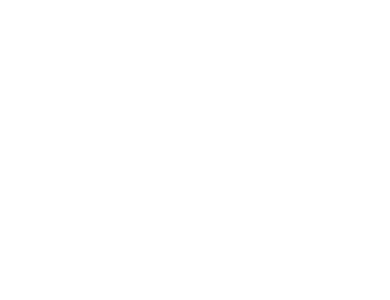
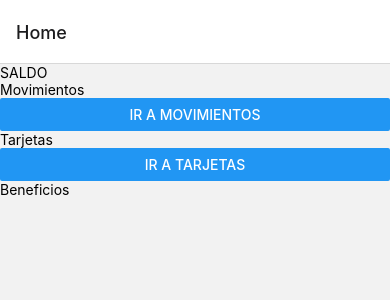
Before and after one commit to sonovdragons/myBank-ReactNative, a React Native app: screen / in a window 390 px wide. Shown: the top 300 px of the page. Built offline with nearby package versions, Linux system fonts and the light colour scheme.

Commit message:
navigation

```diff
--- a/App.js
+++ b/App.js
@@ -13,9 +13,7 @@
   if (!loaded) return <AppLoading />
 
   return (
-    <View style={styles.container}>
       <BankNavigator />
-    </View>
   );
 }
 
--- /dev/null
+++ b/Screens/AccountMovements.js
@@ -0,0 +1,25 @@
+import React from 'react'
+import {View, Text, StyleSheet, Button} from 'react-native'
+
+function AccountMovements({navigation}) {
+    return (
+        <View>
+            <Text>AccountMovements</Text>
+            <Button title="Ir a Tarjetas" onPress={() => {
+                navigation.navigate('BankCards')
+            }} />
+
+        </View>
+    )
+}
+
+const styles = StyleSheet.create({
+    container: {
+        flex: 1,
+        backgroundColor: '#fff',
+        alignItems: 'center',
+        justifyContent: 'center',
+    },
+});
+
+export default AccountMovements
--- /dev/null
+++ b/Screens/BankCards.js
@@ -0,0 +1,20 @@
+import React from 'react'
+import {View, Text, StyleSheet} from 'react-native'
+
+function BankCards() {
+    return (
+        <View>
+            <Text>BankCards</Text>
+        </View>
+    )
+}
+
+const styles = StyleSheet.create({
+    container: {
+        flex: 1,
+        backgroundColor: '#fff',
+        alignItems: 'center',
+        justifyContent: 'center',
+    },
+});
+export default BankCards
--- a/Screens/Home.js
+++ b/Screens/Home.js
@@ -1,10 +1,19 @@
 import React from 'react'
-import {View, Text, StyleSheet} from 'react-native'
+import {View, Text, StyleSheet, Button} from 'react-native'
 
-function Home() {
+function Home({navigation}) {
     return (
         <View>
-            <Text>Soy Home</Text>
+            <Text>SALDO</Text>
+            <Text>Movimientos</Text>
+            <Button title='Ir a movimientos' onPress={()=> {
+                navigation.navigate('Movimientos')
+            }} />
+            <Text>Tarjetas</Text>
+            <Button title='Ir a Tarjetas' onPress={() => {
+                navigation.navigate('Tarjetas')
+            }} />
+            <Text>Beneficios</Text>
         </View>
     )
 }
--- a/navigation/BankNavigator.js
+++ b/navigation/BankNavigator.js
@@ -1,20 +1,26 @@
 import React from 'react'
-import {NavigationContainer} from '@react-navigation/native'
+import { NavigationContainer } from '@react-navigation/native'
 import{createNativeStackNavigator} from '@react-navigation/native-stack'
 import Home from '../Screens/Home'
 import Scan from '../Screens/Scan'
 import SignUp from '../Screens/SignUp'
+import AccountMovements from '../Screens/AccountMovements'
+import BankCards from '../Screens/BankCards'
 
 const Stack = createNativeStackNavigator()
 
-function BankNavigator() {
+const BankNavigator = () => {
+    return (
         <NavigationContainer>
             <Stack.Navigator initialRouteName="Home">
                 <Stack.Screen name="Home" component={Home} />
+                <Stack.Screen name="Movimientos" component={AccountMovements} />
+                <Stack.Screen name="Tarjetas" component={BankCards} />
                 <Stack.Screen name="Scan" component={Scan} />
                 <Stack.Screen name="SignUp" component={SignUp} />
             </Stack.Navigator>
         </NavigationContainer>
+    )
 }
 
 export default BankNavigator
```
Lines whose indentation alone changed are shown as unchanged.
